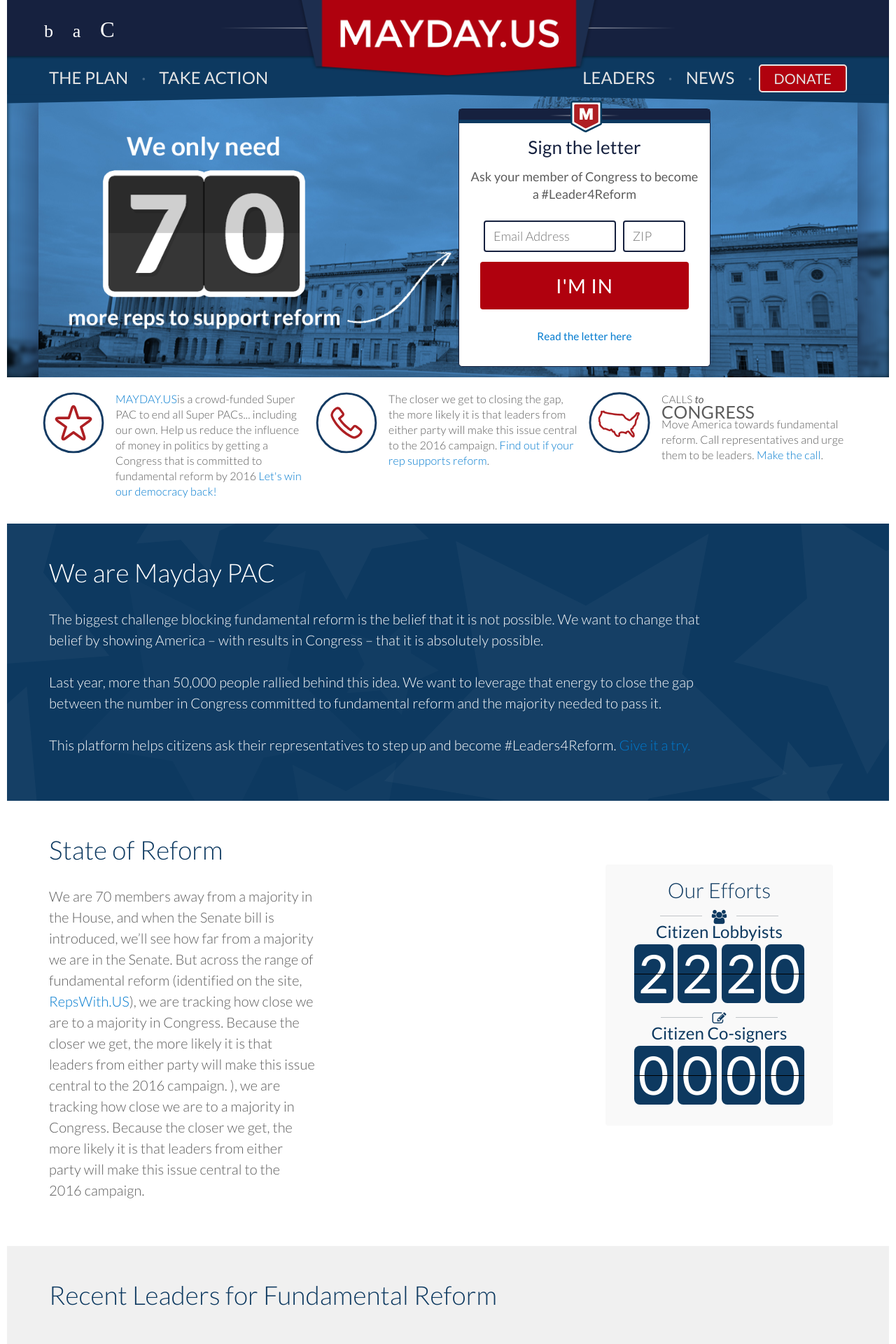
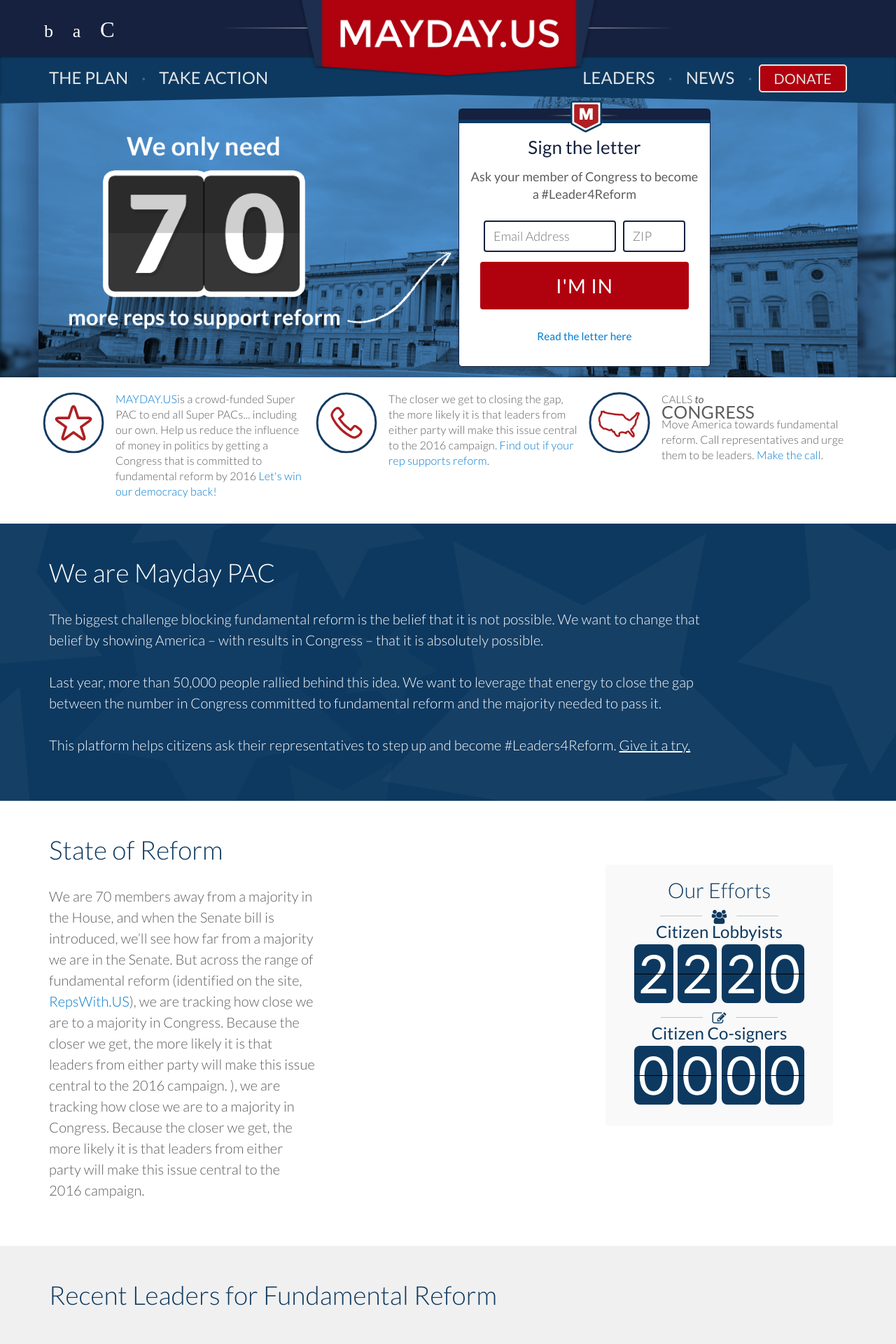
Before and after one commit to MayOneUS/mayday-2.0-frontend, a Jekyll site: the page built from index.html, in a window 1280 px wide. Shown: the top 1920 px of the page at 70% size. Built offline with Jekyll 4.4.1, drawn with Linux system fonts in a browser that asks for light colours; nearby versions of some CDN libraries; some web fonts are replaced.

Commit message:
minor fixes

```diff
--- a/_sass/_layout.scss
+++ b/_sass/_layout.scss
@@ -640,7 +640,7 @@
  * Page content
  */
 .page-content {
-  padding: 0 10px;
+  padding: 0 0 10px;
   line-height: $page-content-line-height;
   min-height: 100%;
   letter-spacing: .1px;
--- a/attribution.html
+++ b/attribution.html
@@ -23,7 +23,6 @@
   </div>
 <!--   <div class="row">
     <div class="col-md-8 col-md-offset-2">
-      {% include panels/panel_action_w_signup.html %}
     </div>
   </div> -->
 </div>
--- a/index.html
+++ b/index.html
@@ -105,7 +105,7 @@
           <h2>We are Mayday PAC</h2>
           <p>The biggest challenge blocking fundamental reform is the belief that it is not possible. We want to change that belief by showing America &ndash; with results in Congress &ndash; that it is absolutely possible.</p>
           <p>Last year, more than 50,000 people rallied behind this idea. We want to leverage that energy to close the gap between the number in Congress committed to fundamental reform and the majority needed to pass it.</p>
-          <p>This platform helps citizens ask their representatives to step up and become #Leaders4Reform. <a href="/take-action/">Give it a try.</a></p>
+          <p>This platform helps citizens ask their representatives to step up and become #Leaders4Reform. <a href="/take-action/" style="color:#fff;text-decoration:underline">Give it a try.</a></p>
         </div>
       </div>
     </div>
```
